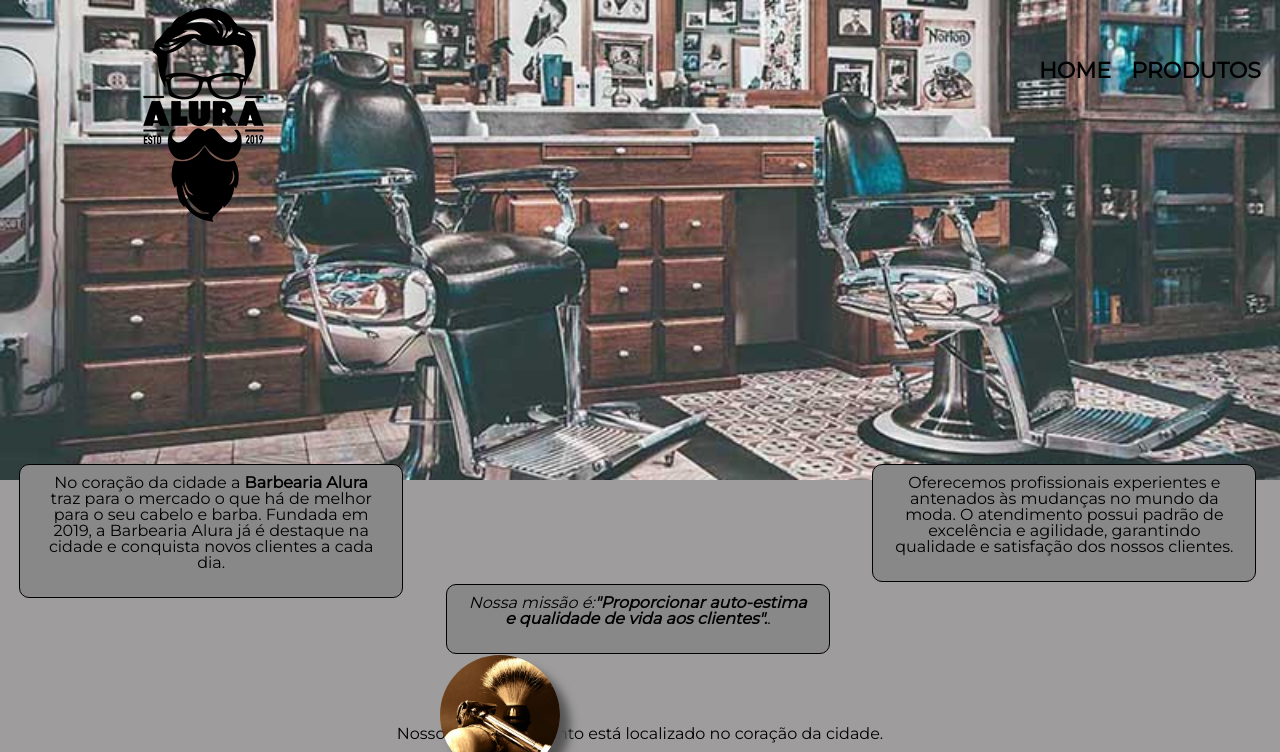
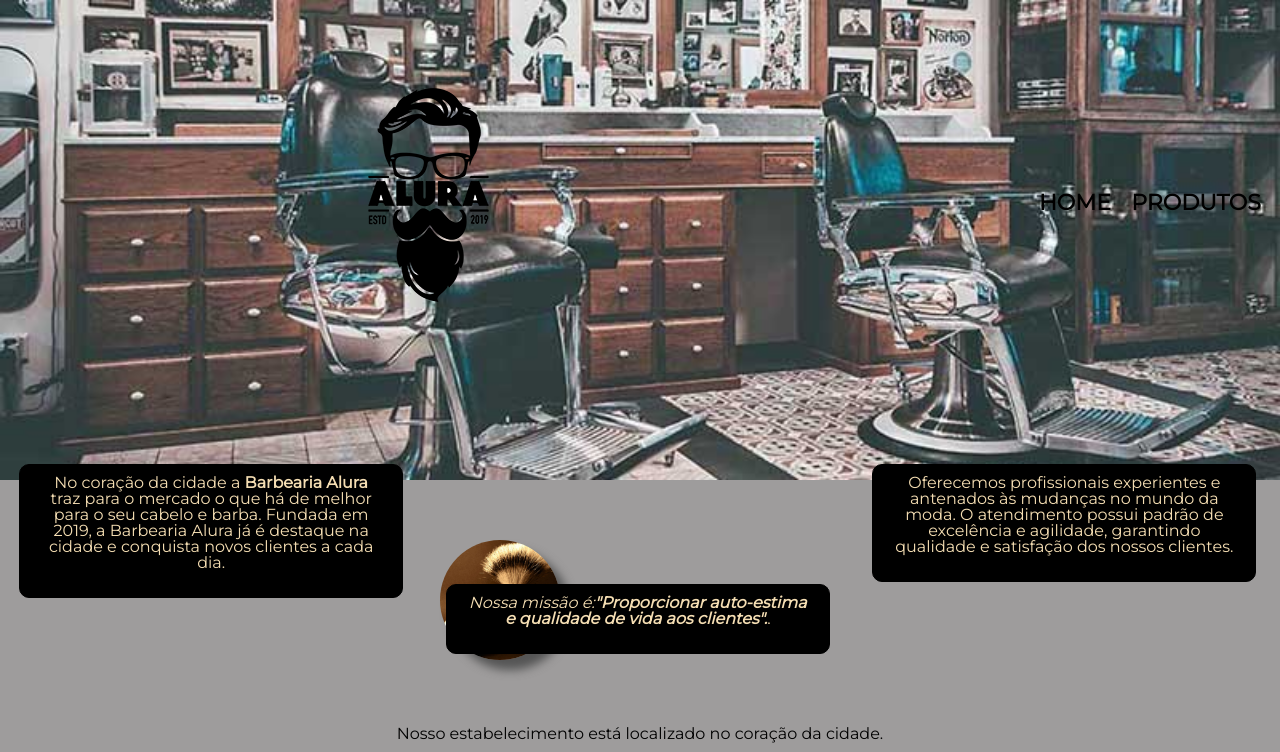
Before and after one commit to ClaytonRDSS/treinamento-html, a plain HTML site: page index.html in a window 1280 px wide. Shown: the top 752 px of the page. Drawn offline with Linux system fonts and the light colour scheme.

Commit message:
ajuste css home

```diff
--- a/style.css
+++ b/style.css
@@ -29,14 +29,14 @@ body{
     border-radius: 100px;
     /*box-shadow: 10px 10px 10px #555555;*/
     position: relative;
-    right: 385px;
-    top: -10px;
+    right: 160px;
+    top: 70px;
     font-size: 3em;
 }
 
 nav{
     position: absolute;
-    top: 60px;
+    top: 192px;
     right: 50px;
     font-size: 20px;
     font-weight: bold;
@@ -214,6 +214,7 @@ td, th{
 
 .principal p {
     margin:  0 0 1em;
+    color: wheat;
 }
 
 .principal strong{
@@ -232,7 +233,7 @@ td, th{
     margin: 0 20px 20px 0;
     box-shadow: 10px 10px 10px #555555;
     right: 700px;
-    top: 655px;
+    top: 540px;
 }
 .utencilios:hover{
     transition: 1.5s;
@@ -255,7 +256,7 @@ td, th{
     box-sizing: border-box;
     border: 1px solid #000000;
     border-radius: 10px;
-    background: #888888;
+    background: #000000;
 
 }
 .top-center{
```
